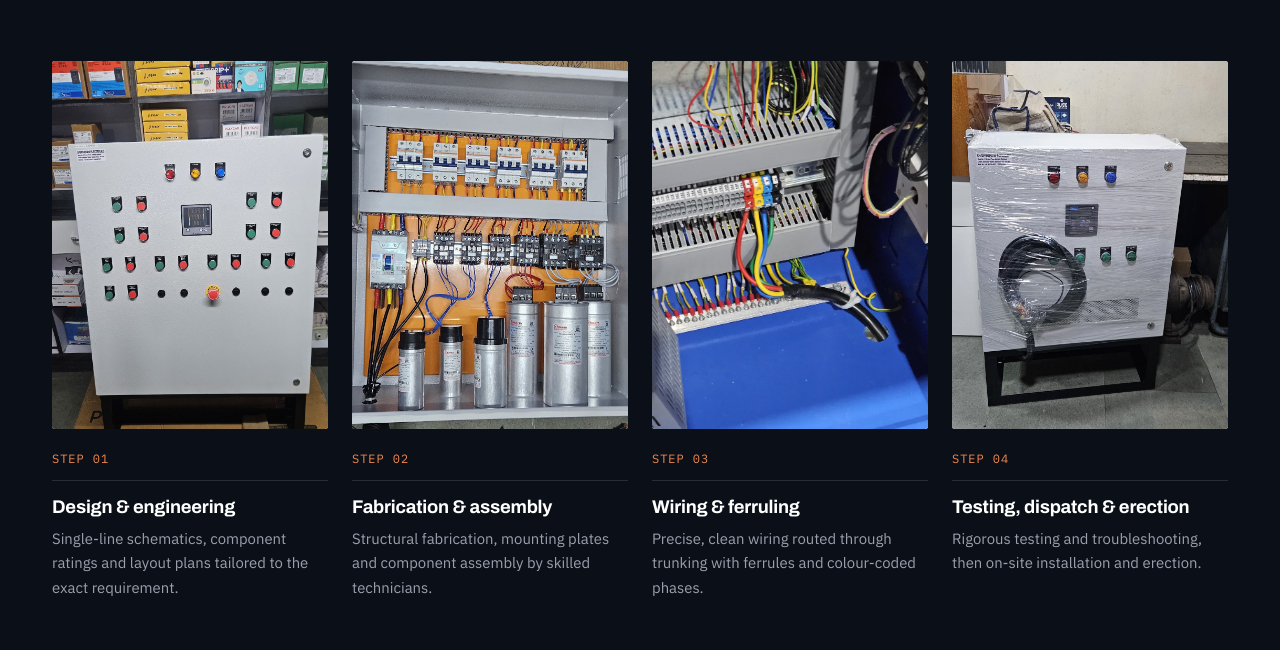
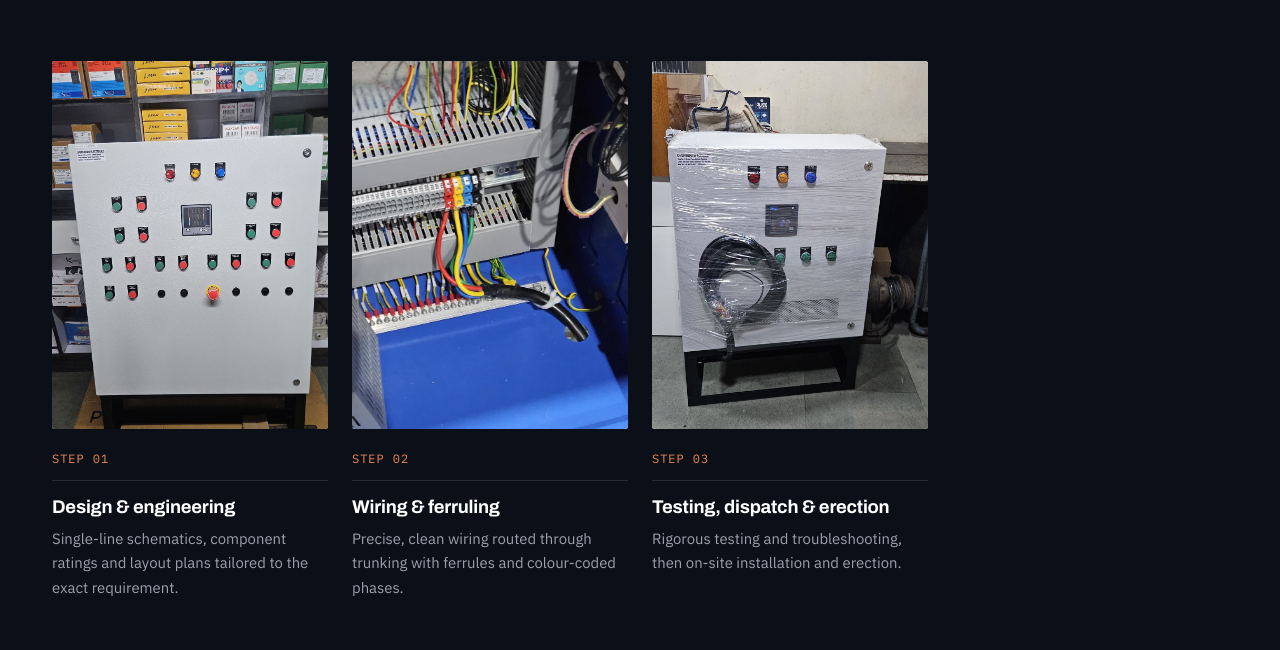
Before and after one commit to shivkrupaworks/electricals, a plain HTML site: page index.html in a window 1280 px wide. Shown: the part 3955-4605 px from the top of the page. Drawn offline with Linux system fonts and the light colour scheme.

Commit message:
Update index.html

```diff
--- a/index.html
+++ b/index.html
@@ -261,21 +261,16 @@
             <h3>Design &amp; engineering</h3>
             <p>Single-line schematics, component ratings and layout plans tailored to the exact requirement.</p>
           </div>
-          <div class="process-step reveal">
-            <div class="ph"><img src="assets/img/apfc-wiring.jpg" alt="Panel on an orange mounting plate during assembly" width="1341" height="1400" loading="lazy"></div>
-            <span class="process-step-num">STEP 02</span>
-            <h3>Fabrication &amp; assembly</h3>
-            <p>Structural fabrication, mounting plates and component assembly by skilled technicians.</p>
-          </div>
+
           <div class="process-step reveal">
             <div class="ph"><img src="assets/img/terminal-wiring.jpg" alt="Ferruled, colour-coded wiring on terminal blocks inside cable trunking" width="788" height="1400" loading="lazy"></div>
-            <span class="process-step-num">STEP 03</span>
+            <span class="process-step-num">STEP 02</span>
             <h3>Wiring &amp; ferruling</h3>
             <p>Precise, clean wiring routed through trunking with ferrules and colour-coded phases.</p>
           </div>
           <div class="process-step reveal">
             <div class="ph"><img src="assets/img/dispatch-panel.jpg" alt="Finished panel wrapped and ready for dispatch" width="1194" height="1400" loading="lazy"></div>
-            <span class="process-step-num">STEP 04</span>
+            <span class="process-step-num">STEP 03</span>
             <h3>Testing, dispatch &amp; erection</h3>
             <p>Rigorous testing and troubleshooting, then on-site installation and erection.</p>
           </div>
```
